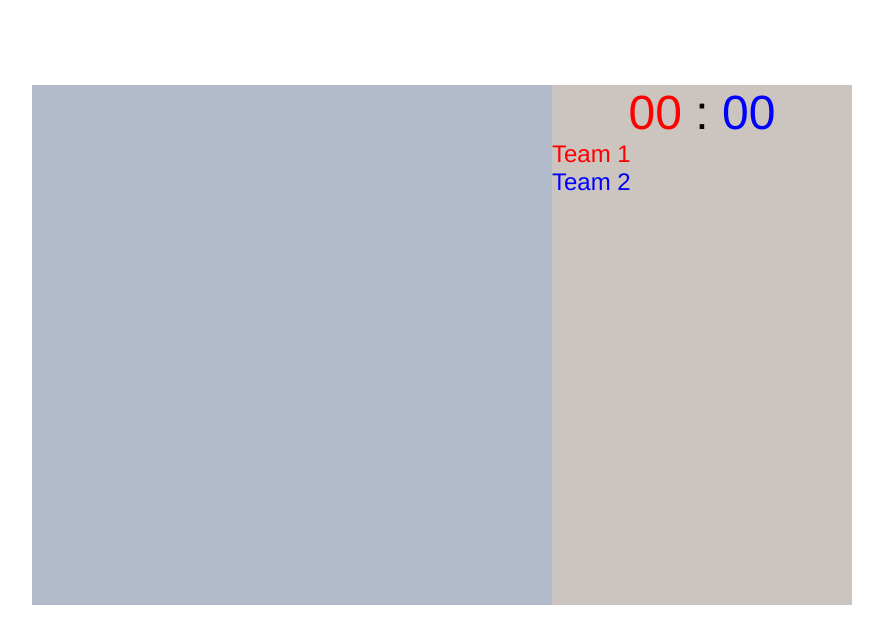
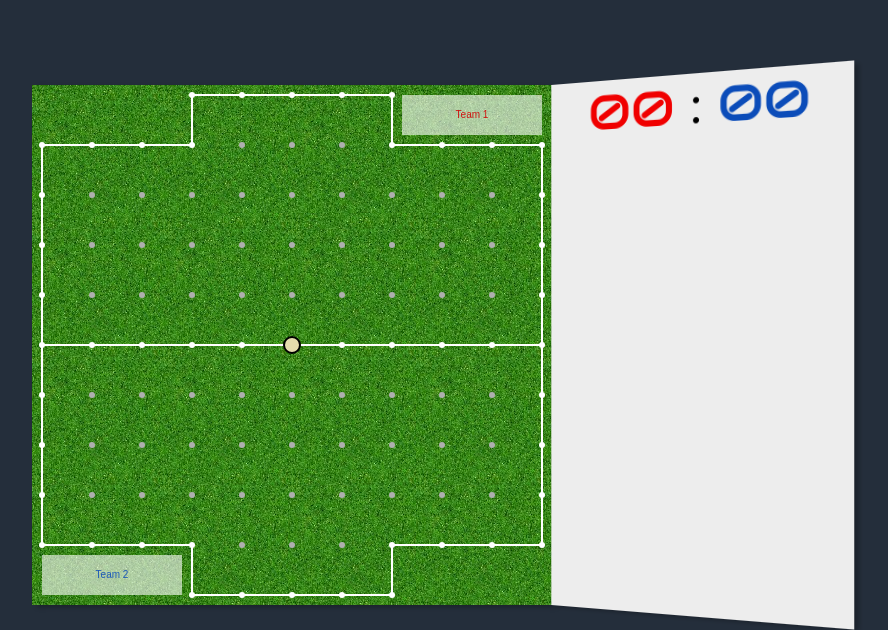
Before and after one commit to rzcoder/ftbl, a website: page static/index.html in a window 1280 px wide. Shown: the part 175-805 px from the top of the page, without its empty margins (378-1266 px from the left). Drawn offline with nearby package versions, Linux system fonts and the light colour scheme.

Commit message:
draw field

```diff
--- a/static/game.js
+++ b/static/game.js
@@ -1,5 +1,10 @@
 (function () {
     var canvas, ctx, gameState, teamsEl;
+
+    var resources = {
+        grass: new Image(),
+        ball: new Image()
+    };
 
     var canvasParams = {
         width: 520,
@@ -43,8 +48,9 @@
     var styles = {
         border: {
             size: 2,
-            color: 'rgba(255, 255, 255, 0.8)'
+            color: 'rgba(255, 255, 255, 1)'
         },
+
         borderPoint: {
             size: 3,
             color: 'rgba(255, 255, 255, 1)'
@@ -52,8 +58,34 @@
 
         fieldPoint: {
             size: 3,
-            color: 'rgba(155, 155, 155, 1)'
-        }
+            color: 'rgba(175, 175, 175, 1)',
+            lineCap: 'round',
+            lineJoin: 'round'
+        },
+
+        ball: {
+            fillColor: 'rgba(230, 220, 173, 1)',
+            strokeColor: 'rgba(0, 0, 0, 1)',
+            lineWidth: 2,
+            size: 16
+        },
+
+        move: {
+            size: 4,
+            lineCap: 'round',
+            lineJoin: 'round'
+        },
+
+        caption: {
+            background: 'rgba(255, 255, 255, 0.6)',
+            font: "30px 'Audiowide' 'Helvetica Neue' cursive"
+        },
+
+        team: [{
+            color: 'rgba(210, 0, 0, .9)'
+        },{
+            color: 'rgba(11, 76, 185, .9)'
+        }]
     };
 
     function init() {
@@ -69,23 +101,83 @@
             team1Score: 0,
             team2Score: 0,
             moveLog: [],
+            currentPlayer: 0,
+            currentPosition: {
+                x: 5,
+                y: 5
+            },
             field: field.slice(0)
         };
 
 
         loadResources(function() {
             drawField();
+            drawBall(gameState.currentPosition.x, gameState.currentPosition.y);
+            startEvents();
         });
 
         drawScores();
     }
 
+    function calcMovePosition (x, y) {
+        var res = {
+            x: x - canvasParams.margin,
+            y: y - canvasParams.margin
+        };
+
+        var halfStep = canvasParams.stepSize / 2;
+        var posX = gameState.currentPosition.x * canvasParams.stepSize;
+        var posY = gameState.currentPosition.y * canvasParams.stepSize;
+
+        if (res.x > posX + halfStep) {
+            res.x = gameState.currentPosition.x + 1;
+        } else if (res.x < posX - halfStep) {
+            res.x = gameState.currentPosition.x - 1;
+        } else {
+            res.x = gameState.currentPosition.x;
+        }
+
+        if (res.y > posY + halfStep) {
+            res.y = gameState.currentPosition.y + 1;
+        } else if (res.y < posY - halfStep) {
+            res.y = gameState.currentPosition.y - 1;
+        } else {
+            res.y = gameState.currentPosition.y;
+        }
+
+        return res;
+    }
+
+
+    function eventMouseMove(e) {
+        drawField();
+
+        var pos = calcMovePosition(e.offsetX, e.offsetY);
+        drawMove(gameState.currentPosition.x, gameState.currentPosition.y, pos.x, pos.y, 0);
+        drawBall(gameState.currentPosition.x, gameState.currentPosition.y);
+    }
+
+    function eventClick(e) {
+        var pos = calcMovePosition(e.offsetX, e.offsetY);
+        console.log(pos.x, pos.y)
+    }
+
+    function startEvents() {
+        canvas.removeEventListener('mousemove', eventMouseMove);
+        canvas.removeEventListener('click', eventClick);
+
+        canvas.addEventListener('mousemove', eventMouseMove);
+        canvas.addEventListener('click', eventClick);
+    }
+
+
     function loadResources(callback) {
-        grassImg = new Image();
-        grassImg.src = '/assets/grass.jpg';
-        grassImg.onload = function() {
-            //callback();
-        }
+        var calls = 1;
+        resources.grass.src = '/assets/grass.jpg';
+
+        resources.grass.onload = function() {
+            if(--calls == 0) {callback();}
+        };
     }
 
     function drawScores() {
@@ -98,11 +190,38 @@
             ctx.beginPath();
             ctx.arc(x, y, radius, 0, 2 * Math.PI, true);
             ctx.fill();
+        },
+        round: function (ctx, x, y, radius){
+            ctx.beginPath();
+            ctx.arc(x, y, radius, 0, 2 * Math.PI, true);
+            ctx.stroke();
         }
+
     };
 
+    function drawBall(x, y) {
+        ctx.fillStyle = styles.ball.fillColor;
+        ctx.strokeStyle = styles.ball.strokeColor;
+        ctx.lineWidth = styles.ball.lineWidth;
+        drawingUtils.point(ctx,
+                canvasParams.stepSize * x + canvasParams.margin,
+                canvasParams.stepSize * y + canvasParams.margin,
+                styles.ball.size / 2);
+        drawingUtils.round(ctx,
+                canvasParams.stepSize * x + canvasParams.margin,
+                canvasParams.stepSize * y + canvasParams.margin,
+                styles.ball.size / 2);
+
+        /*ctx.drawImage(resources.ball,
+                canvasParams.stepSize * x - ~~(canvasParams.stepSize / 4) + canvasParams.margin,
+                canvasParams.stepSize * y - ~~(canvasParams.stepSize / 4) + canvasParams.margin,
+                styles.ball.size,
+                styles.ball.size
+        );*/
+    }
+
     function drawField() {
-        ctx.fillStyle = ctx.createPattern(grassImg, 'repeat');
+        ctx.fillStyle = ctx.createPattern(resources.grass, 'repeat');
         ctx.fillRect(0, 0, canvasParams.width, canvasParams.height);
 
         for (var y = 0; y < field.length; y++) {
@@ -126,7 +245,9 @@
         }
 
         ctx.strokeStyle = styles.border.color;
-        ctx.lineWidth =  styles.border.size;
+        ctx.lineWidth = styles.border.size;
+        ctx.lineJoin = styles.border.lineJoin;
+        ctx.lineCap = styles.border.lineCap;
 
         ctx.beginPath();
         for(var i = 0; i < borders.length; i++) {
@@ -139,6 +260,28 @@
             }
         }
         ctx.stroke();
+
+        ctx.fillStyle = styles.caption.background
+        ctx.fillRect(canvasParams.stepSize * 7 + canvasParams.margin * 2, canvasParams.margin, canvasParams.stepSize * 3 - canvasParams.margin, canvasParams.stepSize - canvasParams.margin)
+        ctx.fillRect(canvasParams.margin, canvasParams.stepSize * 9 + canvasParams.margin * 2, canvasParams.stepSize * 3 - canvasParams.margin, canvasParams.stepSize - canvasParams.margin)
+        ctx.font = styles.caption.font;
+        ctx.fillStyle = styles.team[0].color;
+        ctx.textAlign = "center";
+        ctx.textBaseline = "middle";
+        ctx.fillText('Team 1', canvasParams.stepSize * 8.5 + canvasParams.margin * 2 - 5,  canvasParams.stepSize * 0.5 + canvasParams.margin - 5);
+        ctx.fillStyle = styles.team[1].color;
+        ctx.fillText('Team 2', canvasParams.stepSize * 1.5 + canvasParams.margin * 1 - 5,  canvasParams.stepSize * 9.5 + canvasParams.margin * 2 - 5);
+    }
+
+    function drawMove(startX, startY, moveX, moveY, team) {
+        ctx.strokeStyle = styles.team[team].color;
+        ctx.lineWidth = styles.move.size;
+        ctx.lineJoin = styles.move.lineJoin;
+        ctx.lineCap = styles.move.lineCap;
+        ctx.beginPath();
+        ctx.moveTo(canvasParams.margin + canvasParams.stepSize * startX, canvasParams.margin +  canvasParams.stepSize * startY);
+        ctx.lineTo(canvasParams.margin + canvasParams.stepSize * moveX, canvasParams.margin +  canvasParams.stepSize * moveY);
+        ctx.stroke();
     }
 
     window.onload = init;
--- a/static/index.html
+++ b/static/index.html
@@ -3,27 +3,17 @@
 <head lang="en">
     <meta charset="UTF-8">
     <title>Ftbl</title>
-    <!--<link href='http://fonts.googleapis.com/css?family=Audiowide|Open+Sans' rel='stylesheet' type='text/css'>-->
+    <link href='http://fonts.googleapis.com/css?family=Audiowide|Open+Sans' rel='stylesheet' type='text/css'>
     <link rel="stylesheet" href="/styles.css">
 </head>
 <body>
 
     <div class="container">
-        <canvas id="canvas" width="520" height="520">
-
-        </canvas><div class="status-panel">
-            <div class="scores">
+        <canvas id="canvas" width="520" height="520"></canvas><!--
+     --><div class="status-panel"><div class="scores">
                 <span class="style-team1 scores-team1">05</span>
                 <span class="score-delimiter">:</span>
                 <span class="style-team2 scores-team2">03</span>
-            </div>
-
-            <div class="team-caption team-caption-right">
-                <span class="style-team1">Team 1</span>
-            </div>
-
-            <div class="team-caption team-caption-left">
-                <span class="style-team2">Team 2</span>
             </div>
         </div>
     </div>
--- a/static/styles.css
+++ b/static/styles.css
@@ -3,7 +3,7 @@ body, html {
     padding: 0;
     height: 100vh;
     font-family: 'Open Sans', sans-serif;
-    background: #fff;
+    background: #242E3B;
 }
 
 .container {
@@ -11,10 +11,10 @@ body, html {
     width: 820px;
     -webkit-transform: translate(50%, 50%);
     -moz-transform: translate(50%, 50%);
+    -ms-transform: translate(50%, 50%);
     transform: translate(50%, 50%);
     top: -50%;
     left: -50%;
-
 }
 
 .scores {
@@ -24,11 +24,11 @@ body, html {
 }
 
 .style-team1 {
-    color: #F00;
+    color: rgb(240, 0, 0);
 }
 
 .style-team2 {
-    color: #00F;
+    color: rgb(11, 76, 185);
 }
 
 .score-delimiter {
@@ -39,17 +39,17 @@ body, html {
     float: right;
     width: 300px;
     height: 100%;
-    background-color: #ccc5bf;
-}
-
-.team-caption {
-    font-family: 'Audiowide', 'Helvetica Neue', cursive;
-    font-size: 1.5em;
+    -webkit-transform: perspective(900px) rotateY(-15deg) scale(1.047) translateX(-6px);
+    -moz-transform: perspective(900px) rotateY(-15deg) scale(1.047) translateX(-6px);
+    -ms-transform: perspective(900px) rotateY(-15deg) scale(1.047) translateX(-6px);
+    transform: perspective(900px) rotateY(-15deg) scale(1.047) translateX(-6px);
+    background-color: #ededed;
+    box-shadow: 5px 2px 5px -1px rgba(0, 0, 0, 0.3);
 }
 
 #canvas {
     width: 520px;
     height: 520px;
     margin: 0;
-    background-color: #b1bbcc;
+    box-shadow: 5px 2px 5px 0 rgba(0,0,0,0.3);
 }
```
